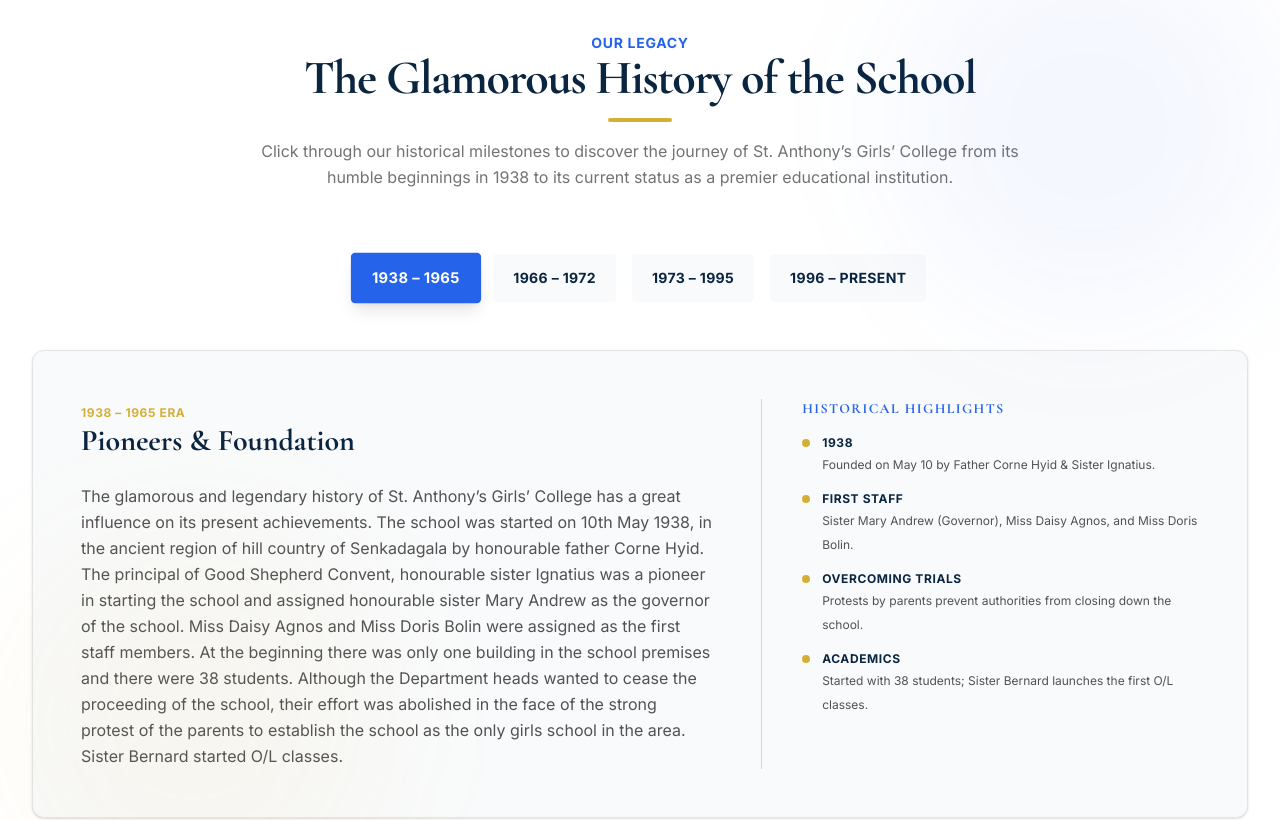
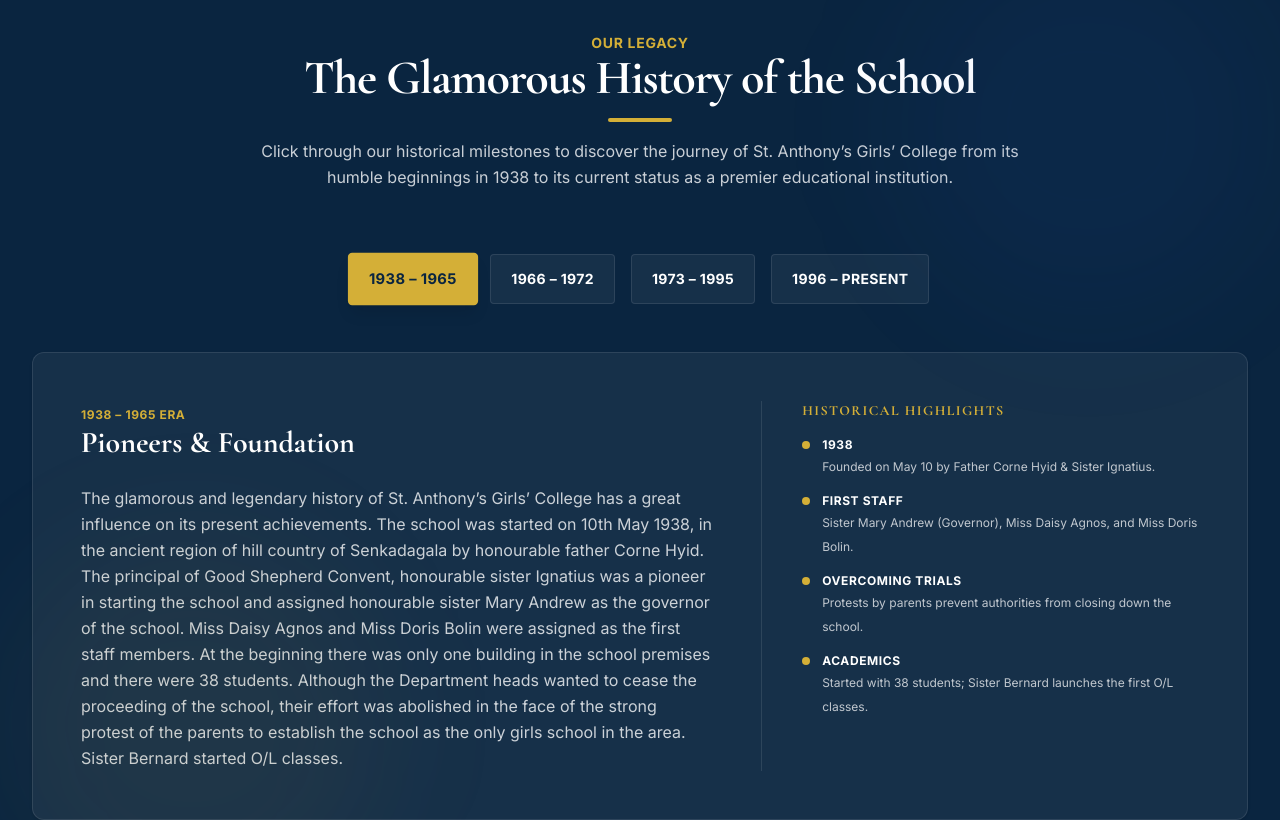
Before and after one commit to samadhi1000/SAGCK, a Next.js app: page / in a window 1280 px wide. Shown: the part 3940-4760 px from the top of the page. Built offline with nearby package versions, Linux system fonts and the light colour scheme.

Commit message:
Style: Convert HistoryTimeline to dark theme bg-secondary to build a perfectly balanced alternating light/dark layout flow

```diff
--- a/src/components/HistoryTimeline.tsx
+++ b/src/components/HistoryTimeline.tsx
@@ -60,7 +60,7 @@
   return (
     <section
       id="history"
-      className="py-24 bg-white text-neutral-dark px-4 sm:px-6 lg:px-8 relative overflow-hidden"
+      className="py-24 bg-secondary text-white px-4 sm:px-6 lg:px-8 relative overflow-hidden"
       aria-labelledby="history-heading"
     >
       {/* Decorative background vectors representing historical scrolls/curves */}
@@ -71,14 +71,14 @@
 
         {/* Section Title */}
         <div className="text-center max-w-3xl mx-auto space-y-4 mb-16">
-          <span className="font-sans text-sm font-bold uppercase tracking-wider text-primary">
+          <span className="font-sans text-sm font-bold uppercase tracking-wider text-accent">
             Our Legacy
           </span>
-          <h2 id="history-heading" className="font-serif text-3xl sm:text-4xl md:text-5xl font-bold tracking-tight text-secondary">
+          <h2 id="history-heading" className="font-serif text-3xl sm:text-4xl md:text-5xl font-bold tracking-tight text-white">
             The Glamorous History of the School
           </h2>
           <div className="w-16 h-1 bg-accent mx-auto rounded" aria-hidden="true" />
-          <p className="font-sans text-sm sm:text-base text-neutral-500 leading-relaxed">
+          <p className="font-sans text-sm sm:text-base text-neutral-light/80 leading-relaxed">
             Click through our historical milestones to discover the journey of St. Anthony’s Girls’ College from its humble beginnings in 1938 to its current status as a premier educational institution.
           </p>
         </div>
@@ -97,8 +97,8 @@
                 onClick={() => setActiveEraId(era.id)}
                 className={`px-5 py-3.5 rounded font-sans text-xs md:text-sm font-bold tracking-wide uppercase transition-all focus-visible:outline-2 focus-visible:outline-accent ${
                   isActive
-                    ? "bg-primary text-white shadow-lg scale-105"
-                    : "bg-neutral-light hover:bg-neutral-200 text-secondary"
+                    ? "bg-accent text-secondary shadow-lg scale-105"
+                    : "bg-white/5 hover:bg-white/10 text-white border border-white/10"
                 }`}
               >
                 {era.title}
@@ -112,7 +112,7 @@
           id={`panel-${activeEra.id}`}
           role="tabpanel"
           aria-labelledby={`tab-${activeEra.id}`}
-          className="grid grid-cols-1 lg:grid-cols-12 gap-12 bg-neutral-light rounded-xl p-8 md:p-12 border border-neutral-200 shadow-sm transition-all duration-300 motion-reduce:transition-none"
+          className="grid grid-cols-1 lg:grid-cols-12 gap-12 bg-white/5 rounded-xl p-8 md:p-12 border border-white/10 shadow-sm transition-all duration-300 motion-reduce:transition-none"
         >
           {/* Left Block: Description Paragraph */}
           <div className="lg:col-span-7 space-y-6">
@@ -120,19 +120,19 @@
               <span className="font-sans text-xs font-bold uppercase tracking-wider text-accent">
                 {activeEra.title} Era
               </span>
-              <h3 className="font-serif text-2xl md:text-3xl font-bold text-secondary">
+              <h3 className="font-serif text-2xl md:text-3xl font-bold text-white">
                 {activeEra.sub}
               </h3>
             </div>
 
-            <p className="font-sans text-sm md:text-base text-neutral-600 leading-relaxed min-h-[180px]">
+            <p className="font-sans text-sm md:text-base text-neutral-light/80 leading-relaxed min-h-[180px]">
               {activeEra.paragraph}
             </p>
           </div>
 
           {/* Right Block: Structured Highlights Timeline */}
-          <div className="lg:col-span-5 border-t lg:border-t-0 lg:border-l border-neutral-300 pt-8 lg:pt-0 lg:pl-10 space-y-6">
-            <h4 className="font-serif text-sm font-bold uppercase tracking-widest text-primary mb-4">
+          <div className="lg:col-span-5 border-t lg:border-t-0 lg:border-l border-white/10 pt-8 lg:pt-0 lg:pl-10 space-y-6">
+            <h4 className="font-serif text-sm font-bold uppercase tracking-widest text-accent mb-4">
               Historical Highlights
             </h4>
 
@@ -141,10 +141,10 @@
                 <li key={index} className="flex items-start space-x-3">
                   <div className="mt-1 shrink-0 w-2 h-2 rounded-full bg-accent" aria-hidden="true" />
                   <div>
-                    <span className="font-sans text-xs font-bold text-secondary uppercase block tracking-wider">
+                    <span className="font-sans text-xs font-bold text-white uppercase block tracking-wider">
                       {highlight.year}
                     </span>
-                    <span className="font-sans text-xs text-neutral-600">
+                    <span className="font-sans text-xs text-neutral-light/75">
                       {highlight.text}
                     </span>
                   </div>
```
